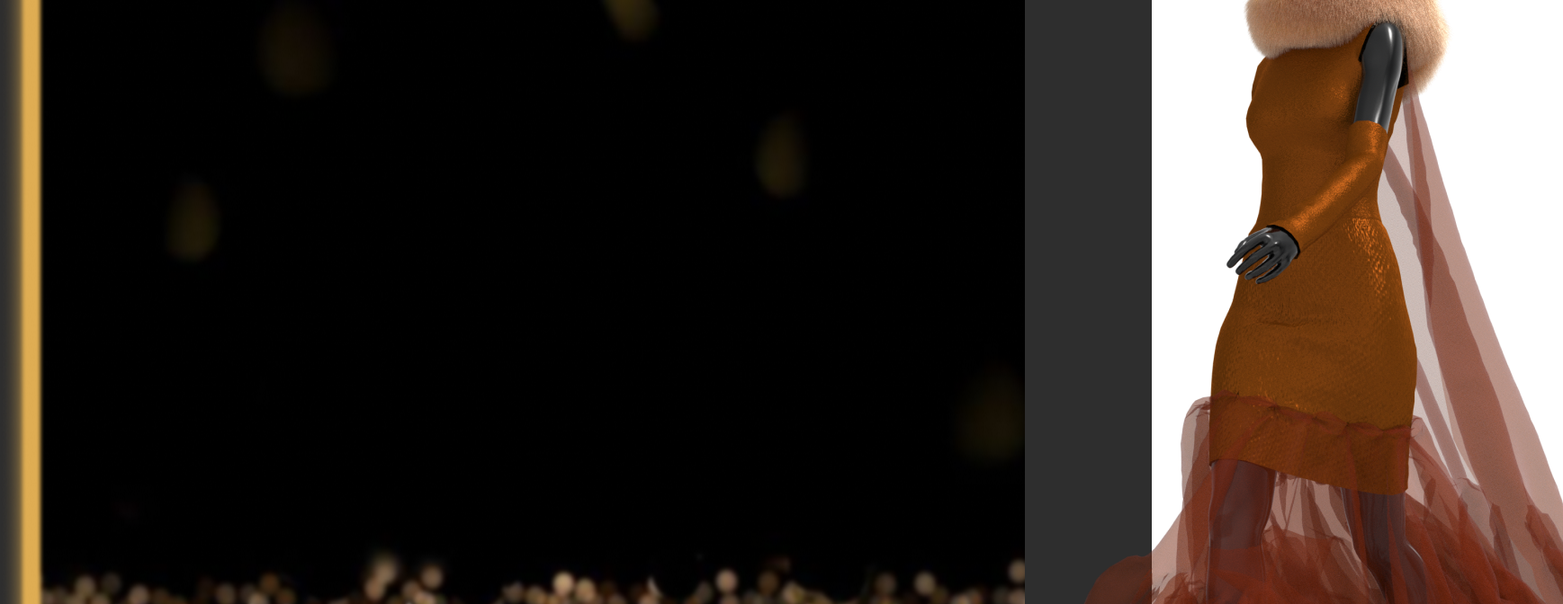
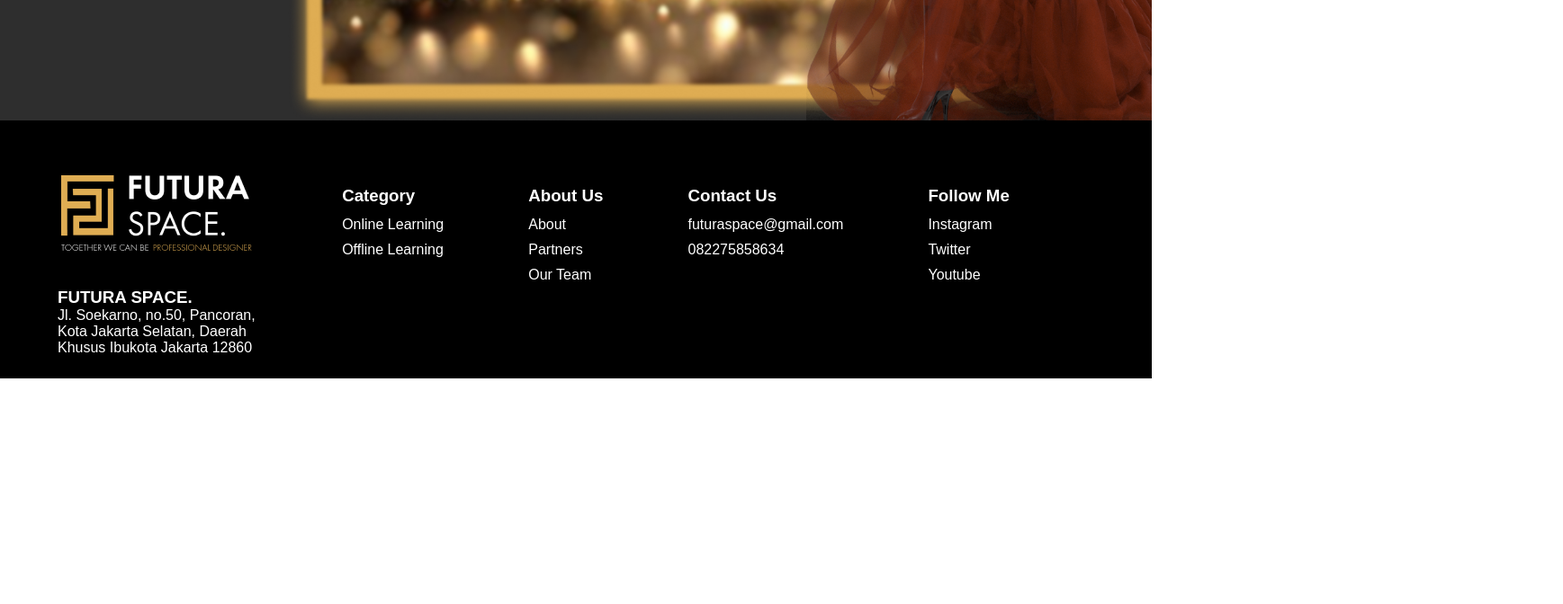
Before and after one commit to aryawh/macro-education-1, a plain HTML site: page index.html in a window 1280 px wide. Shown: the part 1380-2052 px from the top of the page at 90% size, 1737 px wide, since content can reach past the window. After the commit the page ends 1801 px from the top, so only its background shows below. Drawn offline with Linux system fonts and the light colour scheme.

Commit message:
Update Perbaikan

```diff
--- a/index.html
+++ b/index.html
@@ -27,45 +27,71 @@
 
     <!-- Main -->
     <div id="container">
+      <!-- Bagan 1 -->
       <section class="main1">
-        <img src="./assets/img/golddy1.png" alt="" />
-        <img src="./assets/img/bigLogo.png" alt="" />
+        <img src="./assets/img/golddy1.png" alt="" class="golddy-1" />
+        <img src="./assets/img/bigLogo.png" alt="" class="big-logo" />
       </section>
+
+      <!-- Bagan 2 -->
       <section class="main2">
-        <img src="./assets/img/bg1.png" alt="" />
-        <img id="goldy" src="./assets/img/golddy2.png" alt="" />
+        <img src="./assets/img/bg1.png" alt="" class="background-golddy_2" />
+        <img
+          id="goldy"
+          src="./assets/img/golddy2.png"
+          alt=""
+          class="golddy-2"
+        />
       </section>
     </div>
   </body>
-  <div id="foter">
+  <div id="footer">
+    <div class="footer-left">
       <section>
         <img src="./assets/img/mediumLogo.png" alt="" />
         <h3>FUTURA SPACE.</h3>
-      <p>Jl. Soekarno, no.50, Pancoran,</p>
-      <p>Kota Jakarta Selatan, Daerah</p>
-      <p>Khusus Ibukota Jakarta 12860</p>
+        <p>
+          Jl. Soekarno, no.50, Pancoran, <br />
+          Kota Jakarta Selatan, Daerah <br />
+          Khusus Ibukota Jakarta 12860
+        </p>
       </section>
+    </div>
+
+    <div class="footer-right">
       <section>
         <h3>Category</h3>
+        <div class="footer-link">
           <p>Online Learning</p>
           <p>Offline Learning</p>
+        </div>
       </section>
+
       <section>
         <h3>About Us</h3>
+        <div class="footer-link">
           <p>About</p>
           <p>Partners</p>
           <p>Our Team</p>
+        </div>
       </section>
+
       <section>
         <h3>Contact Us</h3>
+        <div class="footer-link">
           <p>futuraspace@gmail.com</p>
           <p>082275858634</p>
+        </div>
       </section>
+
       <section>
         <h3>Follow Me</h3>
+        <div class="footer-link">
           <p>Instagram</p>
           <p>Twitter</p>
           <p>Youtube</p>
+        </div>
       </section>
     </div>
+  </div>
 </html>
--- a/style.css
+++ b/style.css
@@ -6,7 +6,6 @@
 
 body {
   font-family: sans-serif;
-
 }
 
 nav {
@@ -17,7 +16,6 @@ nav {
   height: 50px;
   color: white;
   position: sticky;
-
 }
 
 nav ul {
@@ -34,12 +32,12 @@ nav ul li a {
 }
 
 nav ul li a:hover {
-    color: #B28A42;
+  color: #b28a42;
   text-decoration: underline;
 }
 
 .btn {
-    background-color: #B28A42;
+  background-color: #b28a42;
   padding: 4px;
   border-radius: 10px;
   font-weight: bold;
@@ -51,29 +49,64 @@ nav ul li a:hover {
 }
 
 #container {
-    background-color: black;
+  display: flex;
+  flex-direction: column;
+  background-color: #2e2e2e;
+  gap: 60px;
 }
 
 .main1 {
   display: flex;
-    background-color: #2E2E2E;
+  background-color: #2e2e2e;
   justify-content: space-between;
 }
 
-.main2 {
-    display: flex;
-    background-color: #2E2E2E;
-    position: relative;
+.main1 .golddy-1 {
+  width: 25vw;
 }
 
-/* #goldy {
+.main2 {
+  position: relative;
+  display: flex;
+  justify-content: flex-end;
+  background-color: #2e2e2e;
+}
+
+.main2 .background-golddy_2 {
+  display: flex;
+  height: 100vh;
+  width: 75%;
+}
+
+.main2 .golddy-2 {
   position: absolute;
-    z-index: 1;
-} */
+  right: 0;
+  bottom: 0;
+  width: 30vw;
+}
 
-#foter {
+#footer {
   display: flex;
+  flex-direction: row;
   background-color: black;
   color: white;
-    align-items: center;
+  padding: 2% 5%;
+  overflow: hidden;
 }
+
+.footer-right {
+  display: flex;
+  justify-content: space-evenly;
+  width: 100%;
+  transform: translateY(20%);
+}
+
+.footer-right h3 {
+  padding-bottom: 12px;
+}
+
+.footer-right .footer-link {
+  display: flex;
+  flex-direction: column;
+  gap: 10px;
+}
```
Lines whose indentation alone changed are shown as unchanged.
